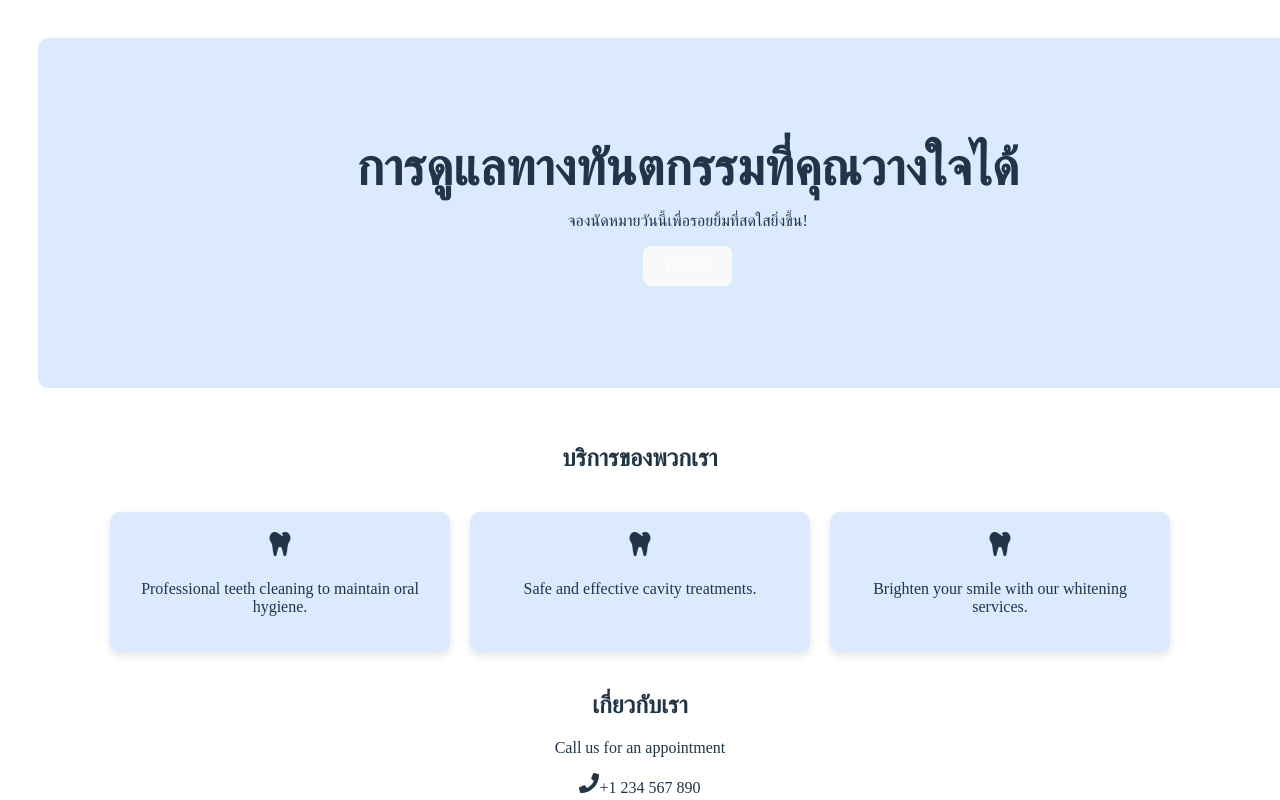
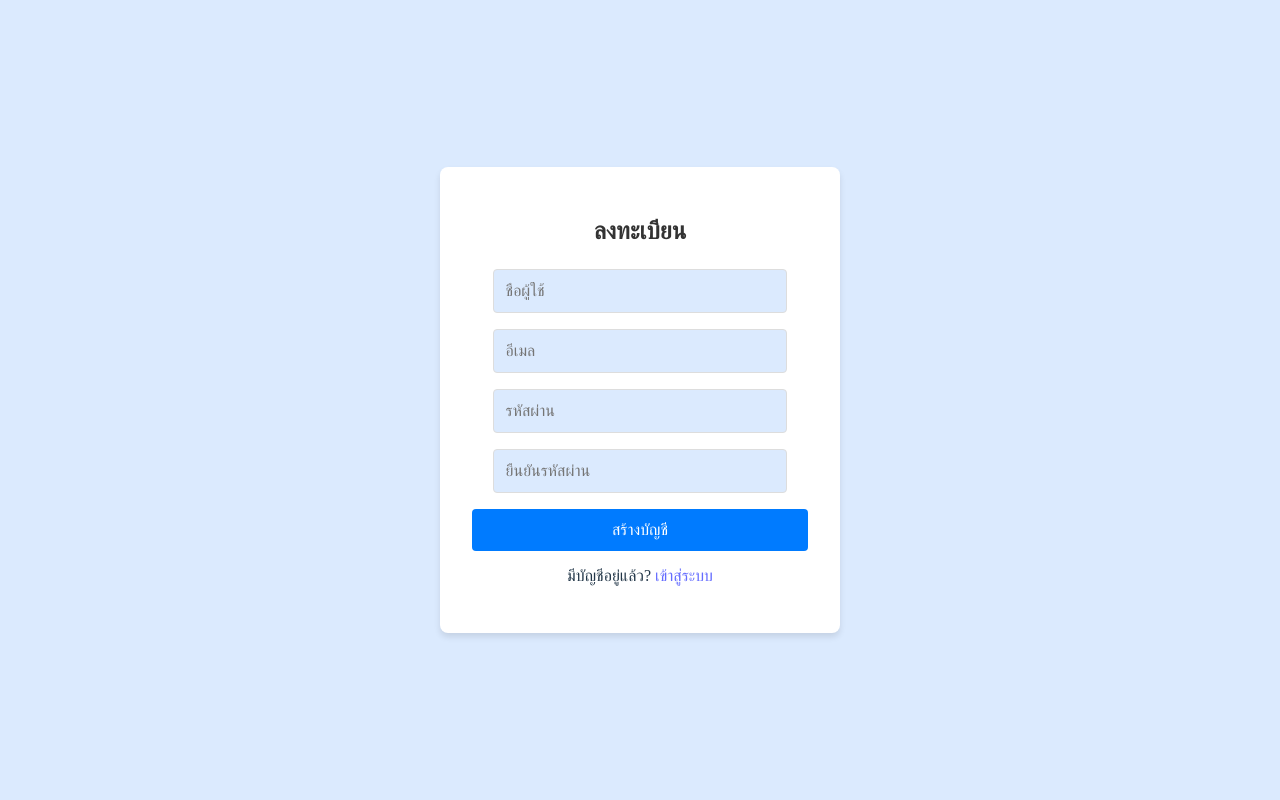
Before and after one commit to Tiger66070167/Dental-clinic-service-booking-website, a React (Vite) app: page /register in a window 1280 px wide. Built offline with nearby package versions, Linux system fonts and the light colour scheme.

Commit message:
register
add register page to project. And add css for it.

```diff
--- a/src/App.jsx
+++ b/src/App.jsx
@@ -1,8 +1,8 @@
-import HomePage from "./Homepage"
+import Register from "./Register"
 
 
 function App(){
-  return <HomePage></HomePage>
+  return <Register></Register>
 }
 
 export default App;
--- /dev/null
+++ b/src/Register.jsx
@@ -0,0 +1,94 @@
+import React, { useState } from 'react';
+
+const Register = () => {
+  const [formData, setFormData] = useState({
+    username: '',
+    email: '',
+    password: '',
+    confirmPassword: ''
+  });
+
+  const handleChange = (e) => {
+    const { name, value } = e.target;
+    setFormData({
+      ...formData,
+      [name]: value
+    });
+  };
+
+  const handleSubmit = (e) => {
+    e.preventDefault();
+    if (formData.password !== formData.confirmPassword) {
+      alert('รหัสผ่านไม่ตรงกัน');
+      return;
+    }
+    console.log('ข้อมูลที่ลงทะเบียน:', formData);
+    // ส่งข้อมูลไปยังเซิร์ฟเวอร์หรือทำการลงทะเบียน
+  };
+
+  return (
+    <div className='container'>
+      <div className="register-container center">
+        <div className="register-card">
+          <h2 className="register-title">ลงทะเบียน</h2>
+          <form onSubmit={handleSubmit}>
+            <div className="form-group">
+              <input
+                type="text"
+                className="form-control"
+                id="username"
+                name="username"
+                value={formData.username}
+                onChange={handleChange}
+                required
+                placeholder="ชื่อผู้ใช้"
+              />
+            </div>
+            <div className="form-group">
+              <input
+                type="email"
+                className="form-control"
+                id="email"
+                name="email"
+                value={formData.email}
+                onChange={handleChange}
+                required
+                placeholder="อีเมล"
+              />
+            </div>
+            <div className="form-group">
+              <input
+                type="password"
+                className="form-control"
+                id="password"
+                name="password"
+                value={formData.password}
+                onChange={handleChange}
+                required
+                placeholder="รหัสผ่าน"
+              />
+            </div>
+            <div className="form-group">
+              <input
+                type="password"
+                className="form-control"
+                id="confirmPassword"
+                name="confirmPassword"
+                value={formData.confirmPassword}
+                onChange={handleChange}
+                required
+                placeholder="ยืนยันรหัสผ่าน"
+              />
+            </div>
+            <button type="submit" className="register-button">สร้างบัญชี</button>
+          </form>
+          <div className="text-center mt-3">
+            <p>มีบัญชีอยู่แล้ว? <a href="/login">เข้าสู่ระบบ</a></p>
+          </div>
+        </div>
+      </div>
+    </div>
+  );
+};
+
+export default Register;
--- a/src/index.css
+++ b/src/index.css
@@ -114,3 +114,72 @@ button:focus-visible {
     background-color: #f9f9f9;
   }
 }
+
+.container {
+  width: 100%;
+  height: 100%;
+  justify-content: center;
+  align-items: center;
+  display: flex;
+  background-color: #DBEAFE;
+}
+.register-container {
+  width: 100%;
+  max-width: 400px;
+  padding: 20px;
+}
+
+.register-card {
+  background-color: #fff;
+  padding: 2rem;
+  border-radius: 8px;
+  box-shadow: 0 4px 6px rgba(0, 0, 0, 0.1);
+}
+
+.register-title {
+  text-align: center;
+  margin-bottom: 1.5rem;
+  color: #333;
+}
+
+.form-group {
+  margin-bottom: 1rem;
+}
+
+.form-group input {
+  width: 80%;
+  padding: 0.75rem;
+  border: 1px solid #ddd;
+  border-radius: 4px;
+  font-size: 1rem;
+  background-color: #DBEAFE;
+}
+
+.register-button {
+  width: 100%;
+  padding: 0.75rem;
+  background-color: #007bff;
+  color: #fff;
+  border: none;
+  border-radius: 4px;
+  font-size: 1rem;
+  cursor: pointer;
+}
+
+.register-button:hover {
+  background-color: #0056b3;
+}
+
+.login-link {
+  text-align: center;
+  margin-top: 1rem;
+}
+
+.login-link a {
+  color: #007bff;
+  text-decoration: none;
+}
+
+.login-link a:hover {
+  text-decoration: underline;
+}
```
